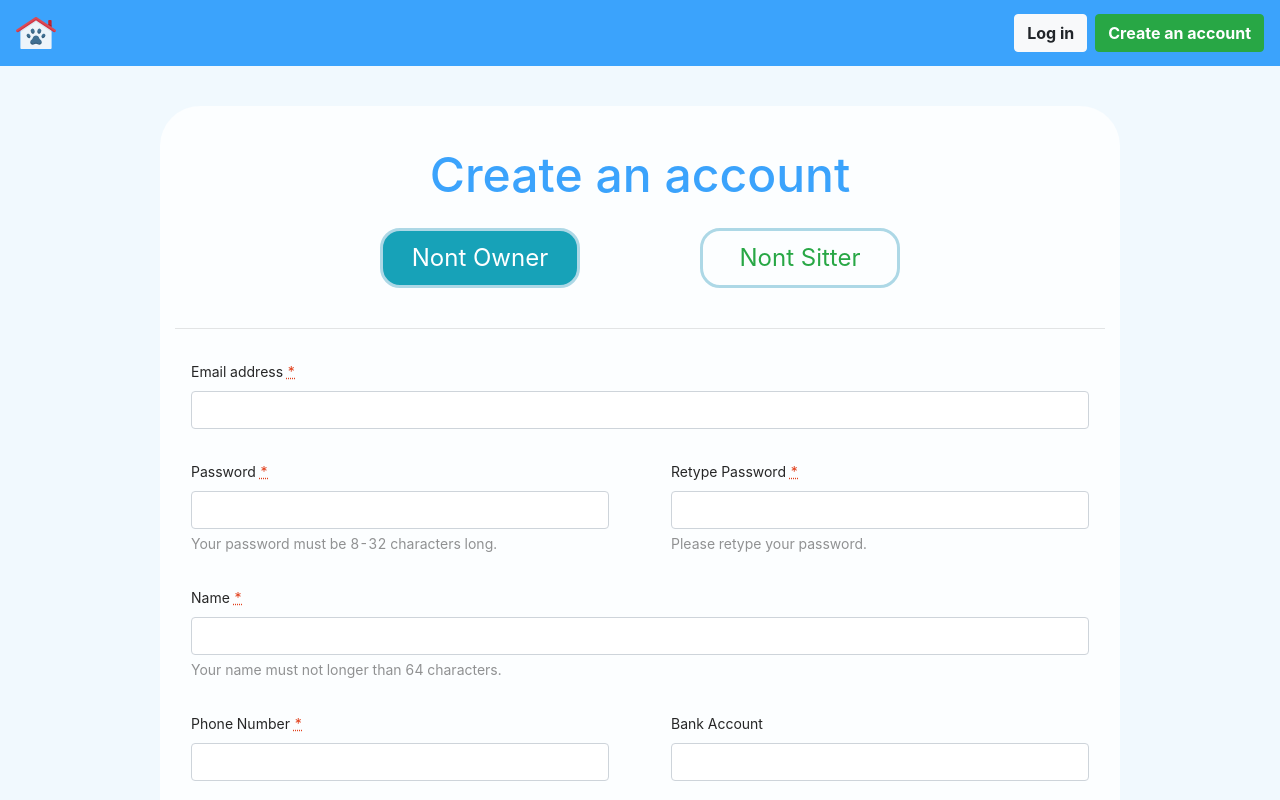
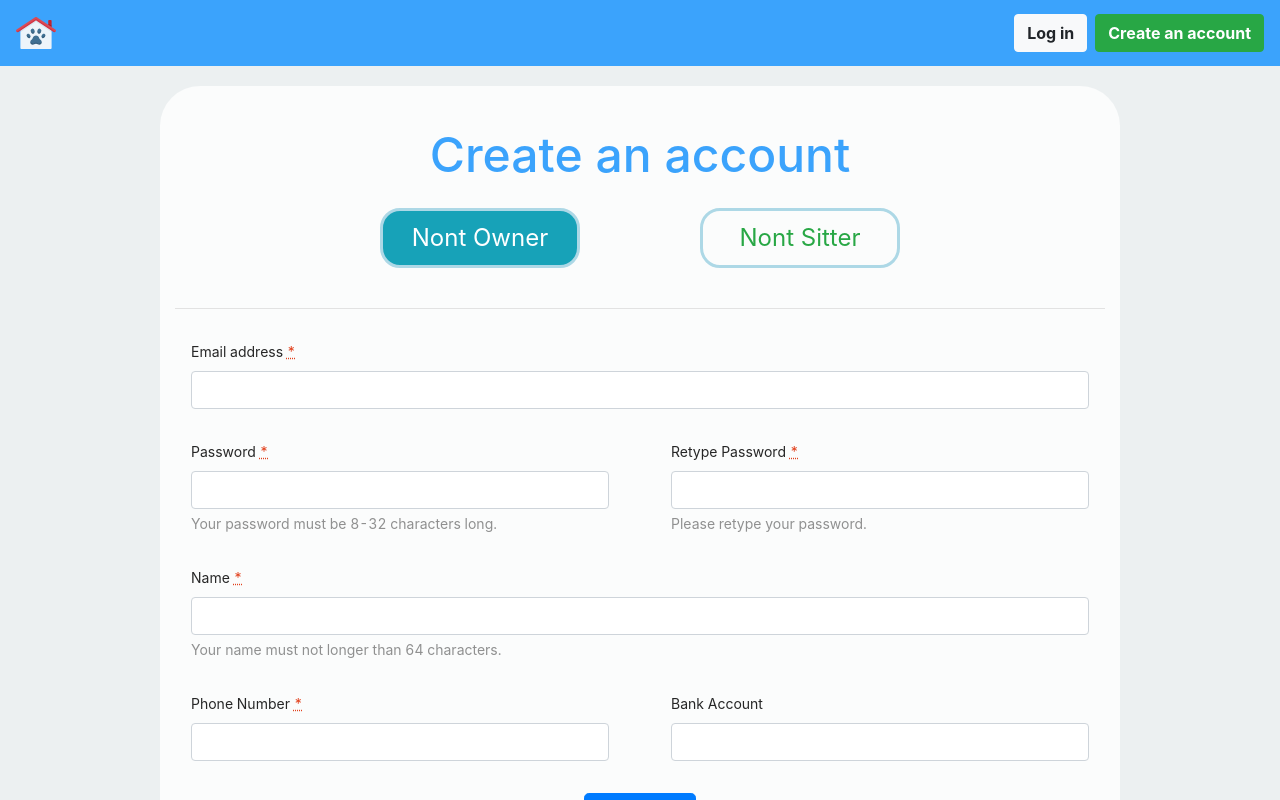
Before and after one commit to 2110336-SoftwareEngineering2/sec33_Kojira, a React (Create React App) app in the folder nontclient/: page /register in a window 1280 px wide. Shown: the top 800 px of the page. Built offline with nearby package versions, Linux system fonts and the light colour scheme.

Commit message:
[FRONT] Change UI of registration page

```diff
--- a/nontclient/src/Components/Registration/Registration.js
+++ b/nontclient/src/Components/Registration/Registration.js
@@ -249,8 +249,6 @@ const Registration = (props) => {
   }
 
   return (
-    <div id={styles.screen}>
-      <div id={styles.padder}>
         <div className="container" id={styles.container}>
           <h1 className="mb-4 text-center" id={styles.header}>
             Create an account
@@ -304,8 +302,6 @@ const Registration = (props) => {
             </div>
           </form>
         </div>
-      </div>
-    </div>
   );
 };
 
--- a/nontclient/src/Components/Registration/Registration.module.css
+++ b/nontclient/src/Components/Registration/Registration.module.css
@@ -8,16 +8,6 @@
 #createdAlert {
   margin-top: 10vh;
   max-width: 960px;
-}
-
-#screen {
-  background-color: #F1F9FE;
-  height: 100%;
-}
-
-#padder {
-  padding-top: 2.5vh;
-  padding-bottom: 5vh;
 }
 
 #container {
```
